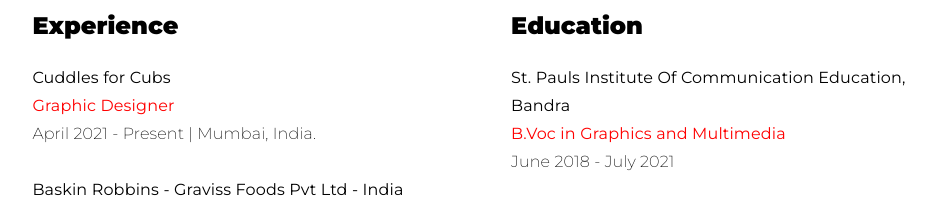
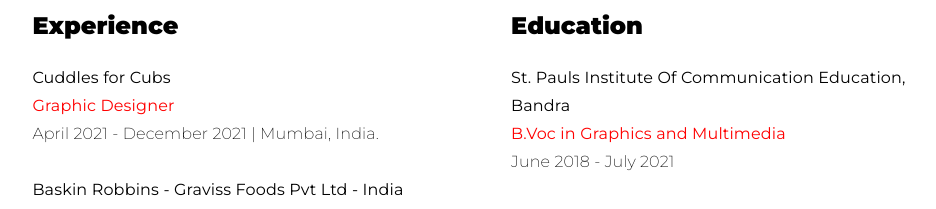
Before and after one commit to Avicia/avicia.github.io, a React (Create React App) app: page /about in a window 1280 px wide. Shown: the part 1320-1529 px from the top of the page, without its empty margins (134-1070 px from the left). Built offline with nearby package versions, Linux system fonts and the light colour scheme; no server answers.

Commit message:
Modified About Experience History

```diff
--- a/src/Pages/About/index.js
+++ b/src/Pages/About/index.js
@@ -105,7 +105,7 @@
               <br />
               <MonstRed>Graphic Designer</MonstRed>
               <br />
-              <MonstThin>April 2021 - Present | Mumbai, India.</MonstThin>
+              <MonstThin>April 2021 - December 2021 | Mumbai, India.</MonstThin>
               <br />
               <br />
               Baskin Robbins - Graviss Foods Pvt Ltd - India
```
